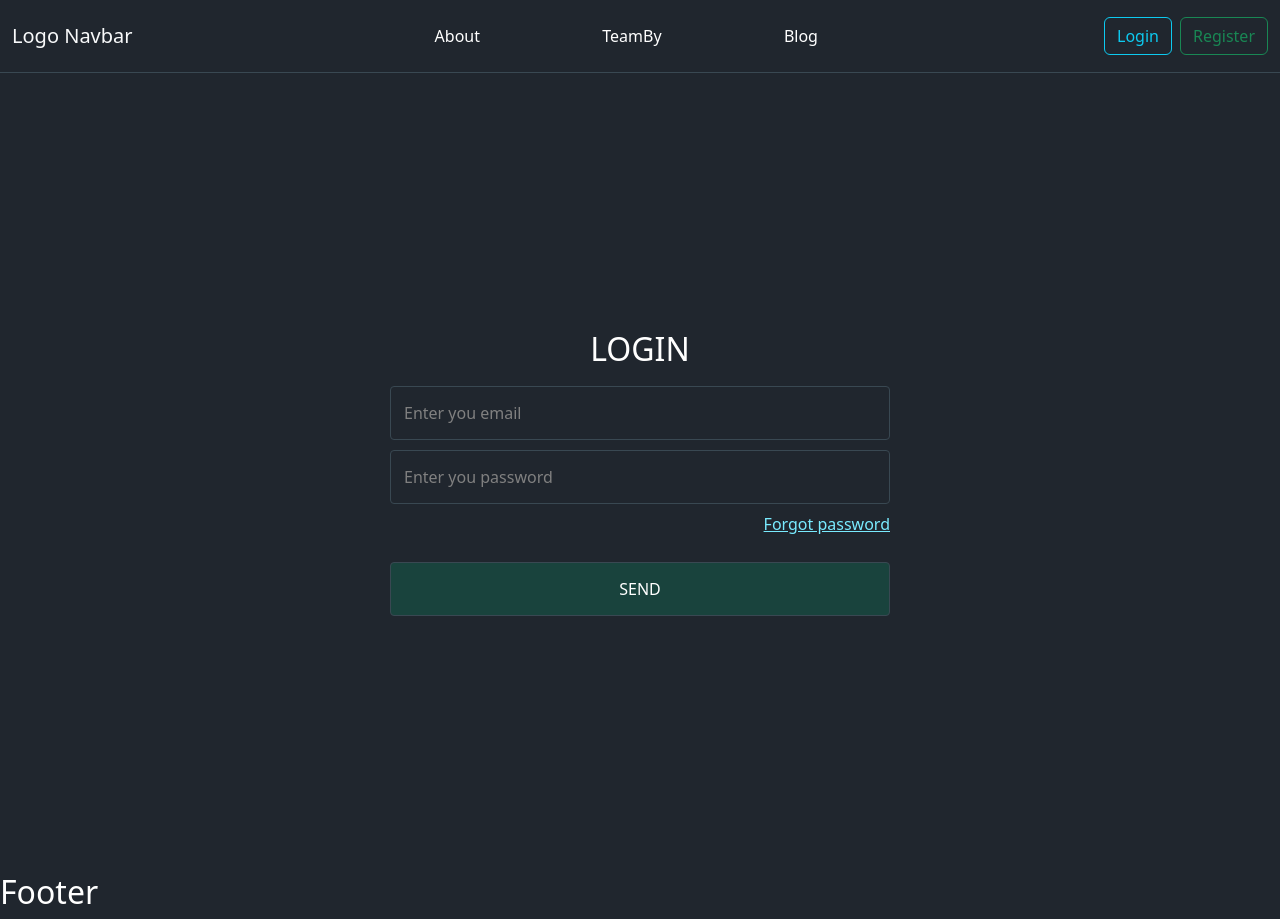
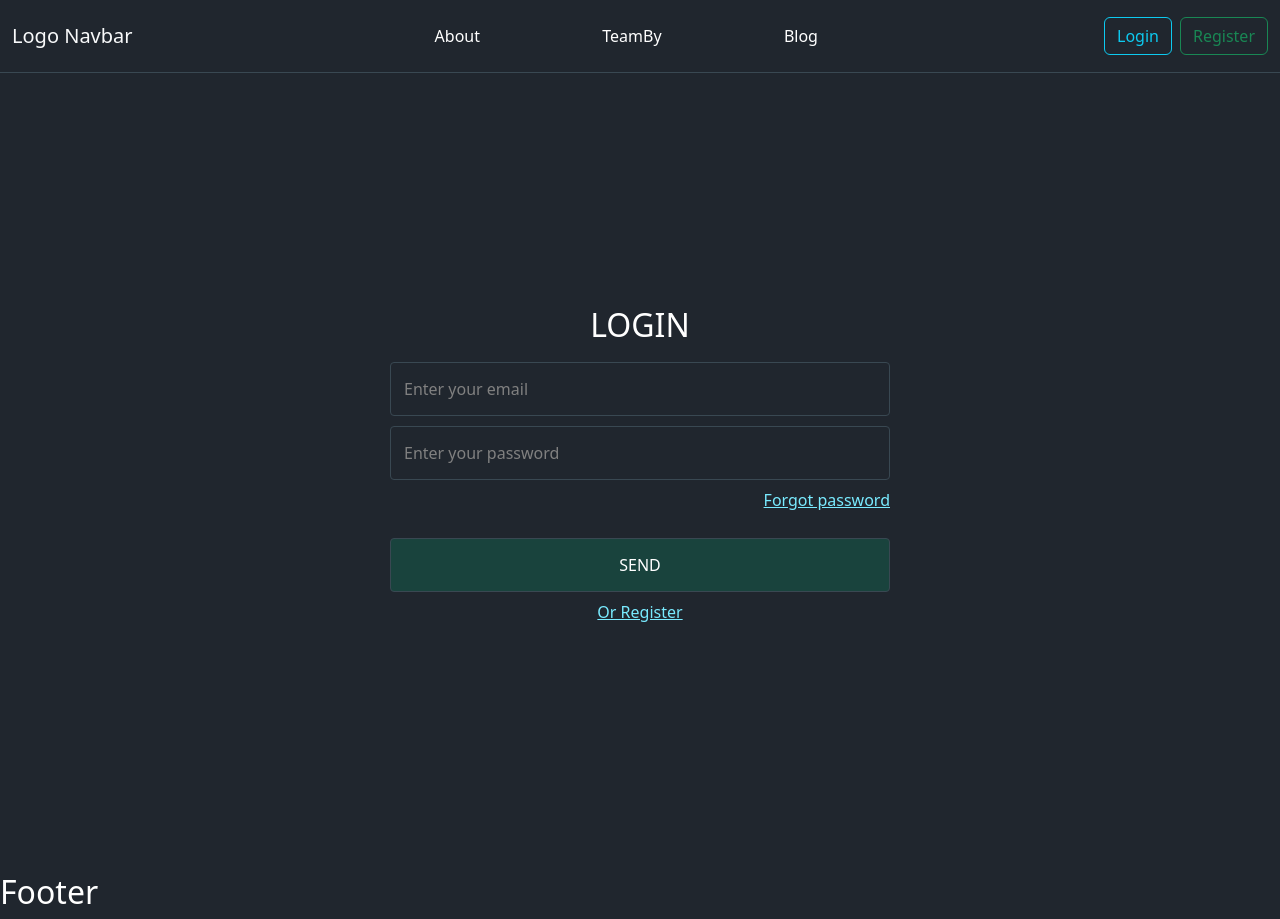
Before and after one commit to Rasulwebs/startUp_MERN, a React (Vite) app: page /login in a window 1280 px wide. Built offline with nearby package versions, Linux system fonts and the light colour scheme.

Commit message:
Login page => done

```diff
--- a/src/auth/Login/Login.jsx
+++ b/src/auth/Login/Login.jsx
@@ -1,32 +1,72 @@
-import React from "react";
+import React, { useState } from "react";
+import { Link, useNavigate } from "react-router-dom";
+import axios from "axios";
+import Layout from "../../components/Layout/Layout";
 import "./Login.scss";
-import { Link } from "react-router-dom";
-import Layout from "../../components/Layout/Layout";
-import Input from "../../components/Input/Input";
-import "./Login.scss";
+
 const Login = () => {
+  const [loading, setLoading] = useState(true);
+  const [email, setEmail] = useState("");
+  const [password, setPassword] = useState("");
+
+  const navigate = useNavigate();
+
+  const handleSubmit = async () => {
+    try {
+      const res = await axios.post(`https://startup01.onrender.com/api/users`, {
+        email,
+        password,
+      });
+      localStorage.getItem("email", res.data);
+      localStorage.getItem("password", res.data);
+      navigate("/");
+    } catch (error) {
+      console.log(error);
+      alert("Invalid email or password. Please try again.");
+    }
+  };
+
   return (
     <>
-      <Layout title={"Login page"}>
+      <Layout title={"Login Page"}>
         <div className="log-container">
           <div className="log-container_login">
             <h2 className="text-center text-white">LOGIN</h2>
             <input
               className="form-control bg-transparent "
               type="email"
-              placeholder="Enter you email"
+              placeholder="Enter your email"
+              value={email}
+              required
+              onChange={(e) => {
+                setEmail(e.target.value);
+              }}
             />
             <input
               className="form-control bg-transparent "
               type="password"
-              placeholder="Enter you password"
+              placeholder="Enter your password"
+              value={password}
+              required
+              onChange={(e) => {
+                setPassword(e.target.value);
+              }}
             />
             <span className="mt-2 mb-3 text-end float-end">
               <Link to="/forgot-password" className="">
                 Forgot password
               </Link>
             </span>
-            <button className="btn btn-success loginBtn">SEND</button>
+            <button
+              className="btn btn-success loginBtn"
+              onClick={() => {
+                handleSubmit();
+              }}>
+              SEND
+            </button>
+            <span className="mt-2 mb-3 text-center text-info">
+              <Link to={"/register"}>Or Register</Link>
+            </span>
           </div>
         </div>
       </Layout>
--- a/src/components/Input/Input.jsx
+++ b/src/components/Input/Input.jsx
@@ -1,5 +1,6 @@
-import React from 'react';
-import "./input.scss"
+import React from "react";
+import "./input.scss";
+
 const Input = ({ type, placeholder, className }) => {
   return (
     <>
```
Also changed, not shown: src/auth/Regsiter/Register.jsx (+4 -4 lines).
